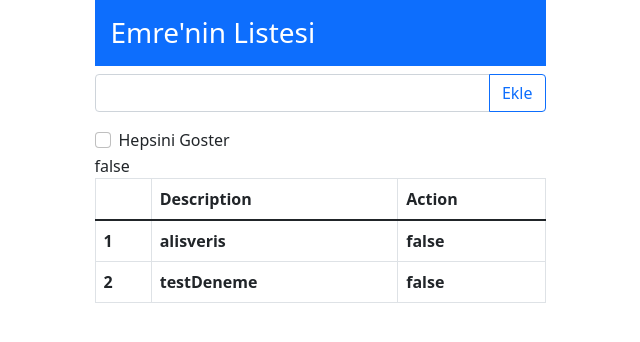
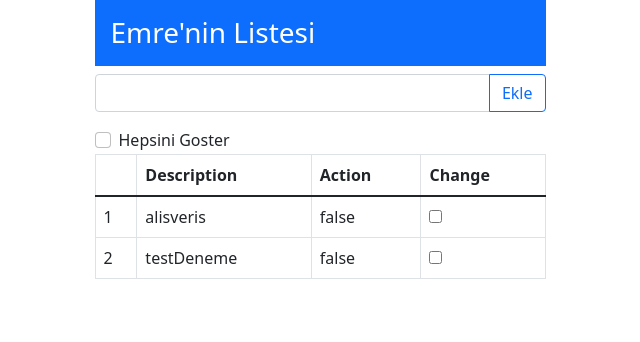
Before and after one commit to paybackday/AngularToDo, an Angular app: page / in a window 1280 px wide. Shown: the top 342 px of the page, without its empty margins (320-960 px from the left). Built offline with nearby package versions, Linux system fonts and the light colour scheme.

Commit message:
checkbox ngModel added

```diff
--- a/src/app/todo/todo.component.html
+++ b/src/app/todo/todo.component.html
@@ -13,7 +13,7 @@
                 <label for="displayAll" class="form-check-label">Hepsini Goster</label>
             </div>
 
-            {{displayAll}}
+
 
             <table class="table table-bordered">
                 <thead>
@@ -21,13 +21,18 @@
                         <th></th>
                         <th>Description</th>
                         <th>Action</th>
+                        <th>Change</th>
                     </tr>
                 </thead>
                 <tbody>
                     <tr *ngFor="let item of getItems(); let i =index">
-                        <th>{{i+1}}</th>
-                        <th>{{item.description}}</th>
-                        <th>{{item.action}}</th>
+                        <td>{{i+1}}</td>
+                        <td>{{item.description}}</td>
+                        <td>{{item.action}}</td>
+                        <td>
+                            <input type="checkbox" [(ngModel)]="item.action" name="" id="">
+                        </td>
+
                     </tr>
                 </tbody>
             </table>
```
